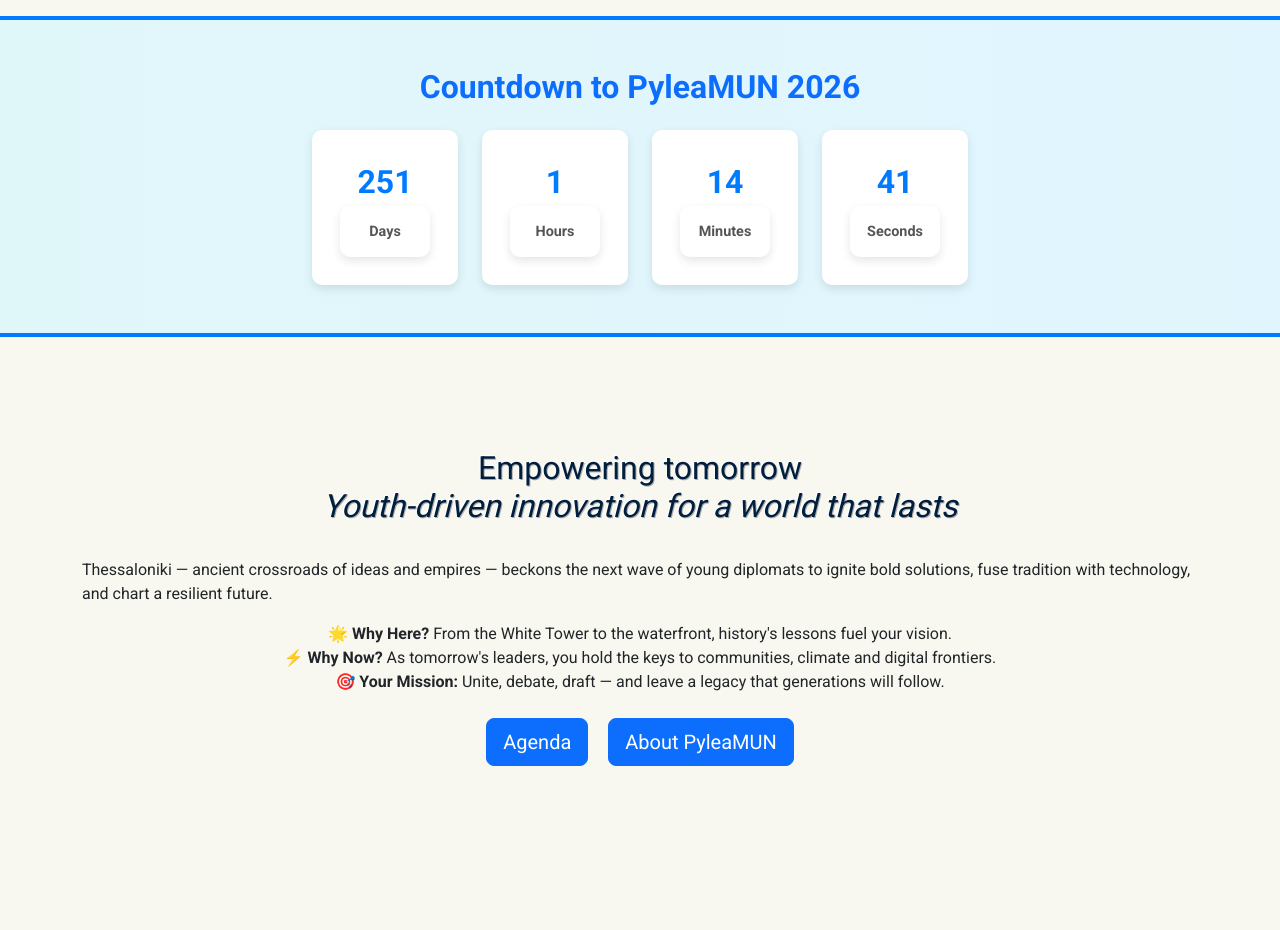
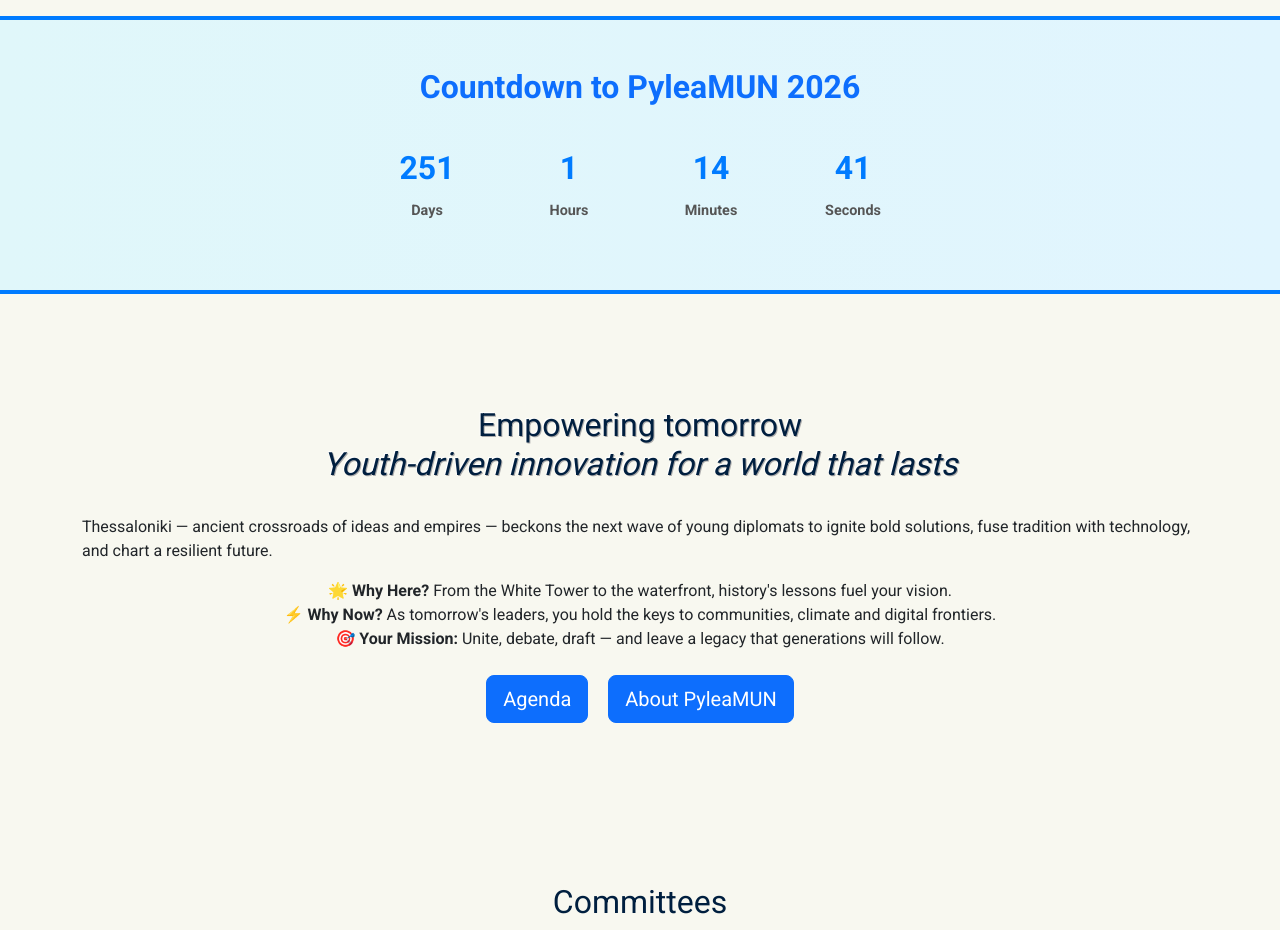
Before and after one commit to PyleaMUN/pyleamun2026, a plain HTML site: page index.html in a window 1280 px wide. Shown: the part 840-1770 px from the top of the page. Drawn offline with nearby package versions, Linux system fonts and the light colour scheme.

Commit message:
Update index.html

```diff
--- a/index.html
+++ b/index.html
@@ -80,14 +80,14 @@
       border-top: 4px solid #007bff;
       border-bottom: 4px solid #007bff;
     }
-    #countdown div {
-      min-width: 90px;
-      padding: 1em;
-      background-color: #fff;
-      border-radius: 10px;
-      box-shadow: 0 4px 10px rgba(0,0,0,0.1);
-      transition: transform 0.3s ease-in-out;
-    }
+#countdown div {
+  min-width: 90px;
+  padding: 0.5em;
+  background-color: transparent;
+  box-shadow: none;
+  border-radius: 0;
+  transition: none;
+}
     #countdown div:hover { transform: scale(1.05); }
     #countdown span { display: block; font-size: 2rem; color: #007bff; }
     #countdown .small { font-size: 0.9rem; color: #555; }
```
